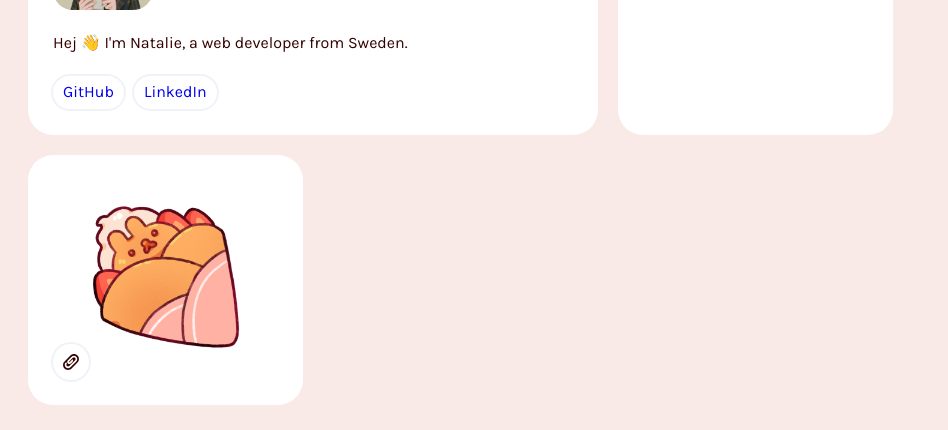
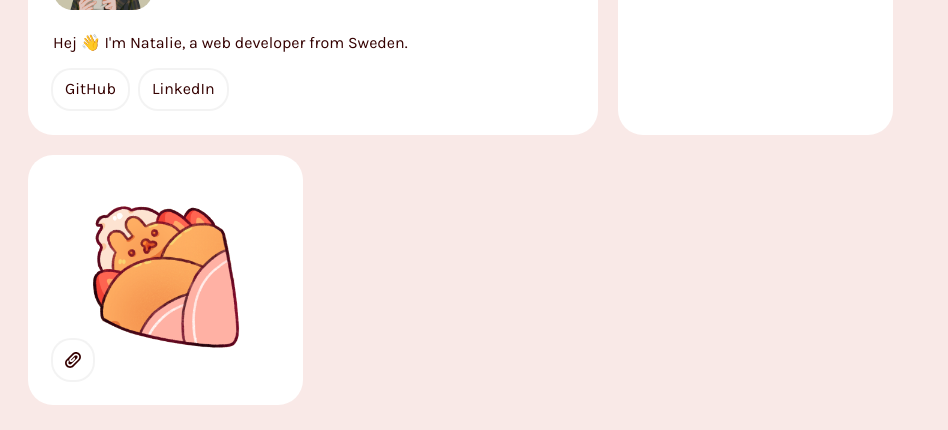
Before and after one commit to natalieesseen/natalie, a Next.js app: page / in a window 1280 px wide. Shown: the part 212-642 px from the top of the page, without its empty margins (0-948 px from the left). Built offline with nearby package versions, Linux system fonts and the light colour scheme.

Commit message:
styling buttons

```diff
--- a/src/app/_buttons.scss
+++ b/src/app/_buttons.scss
@@ -1,15 +1,23 @@
+@use './colors';
+
 @mixin btn {
   display: inline-block;
-  padding: 5px 10px;
+  padding: 8px 12px;
   border-radius: 18px;
   transition: all 0.5s;
 }
 
 @mixin btnBorder {
   @include btn;
-  box-shadow: rgb(240, 242, 248) 0px 0px 0px 2px;
+  background-color: colors.$white;
+
+  > * {
+    color: colors.$black!important;
+  }
+
+  box-shadow: rgba(100, 100, 100, 0.08) 0px 0px 0px 2px;
 
   &:hover {
-    box-shadow: rgb(240, 242, 248) 0px 0px 0px 4px;
+    box-shadow: rgba(100, 100, 100, 0.08) 0px 0px 0px 4px;
   }
 }
--- a/src/app/components/Button.jsx
+++ b/src/app/components/Button.jsx
@@ -6,7 +6,7 @@ import Image from 'next/image'
 const Button = ({componentUrl}) => {
   return (
     <Link href={componentUrl ?? ''} className={styles.btn}>
-      <Image src="/attachment-outline.svg" width={20} height={20} className={styles.icon} />
+      <Image src="/icons/attachment-outline.svg" width={20} height={20} />
     </Link>
   )
 }
--- a/src/app/components/button.module.scss
+++ b/src/app/components/button.module.scss
@@ -2,6 +2,7 @@
 
 .btn {
   @include buttons.btnBorder;
+
   position: absolute;
   left: 25px;
   bottom: 25px;
@@ -9,5 +10,5 @@
   text-decoration: none;
 
   height: 20px;
-  padding: 8px;
+  padding: 10px;
 }
--- a/src/app/freelance/page.js
+++ b/src/app/freelance/page.js
@@ -1,12 +1,14 @@
 import React from 'react'
 import styles from '../page.module.css';
 import { getPostData } from '@/utils/content';
+import Close from '../components/Close';
 
 const Page = () => {
   const { content, data } = getPostData('freelance');
 
   return (
     <div className={styles.content}>
+      <Close />
       <h1>{data.title}</h1>
       <div dangerouslySetInnerHTML={{ __html: content }} />
     </div>
--- a/src/app/grid/about.module.scss
+++ b/src/app/grid/about.module.scss
@@ -10,7 +10,7 @@
 
 .btns {
   display: flex;
-  gap: 10px;
+  gap: 12px;
 
   position: absolute;
   left: 25px;
```
Also changed, not shown: src/app/components/Close.jsx (added, +14 -0 lines), src/app/components/close.module.scss (added, +8 -0 lines), public/icons/attachment-outline.svg (renamed from public/attachment-outline.svg), public/icons/home-outline.svg (added).
